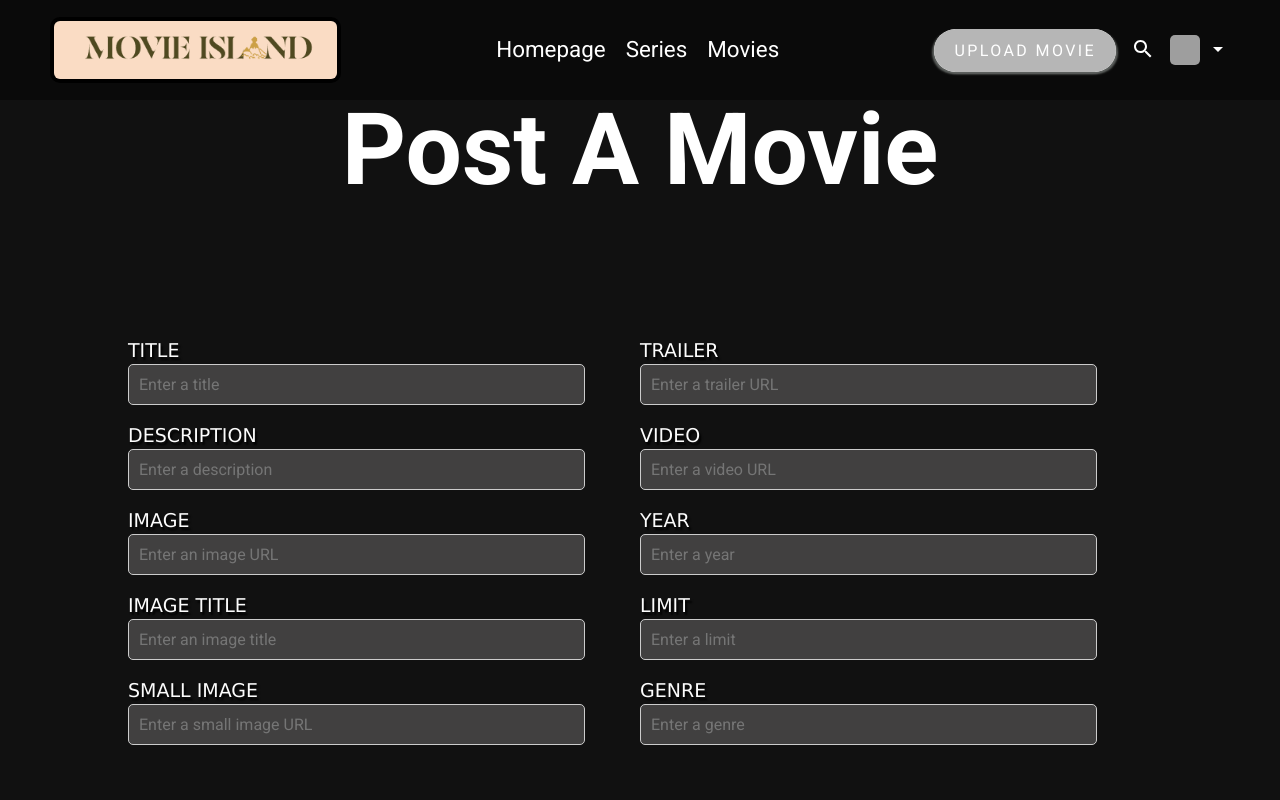
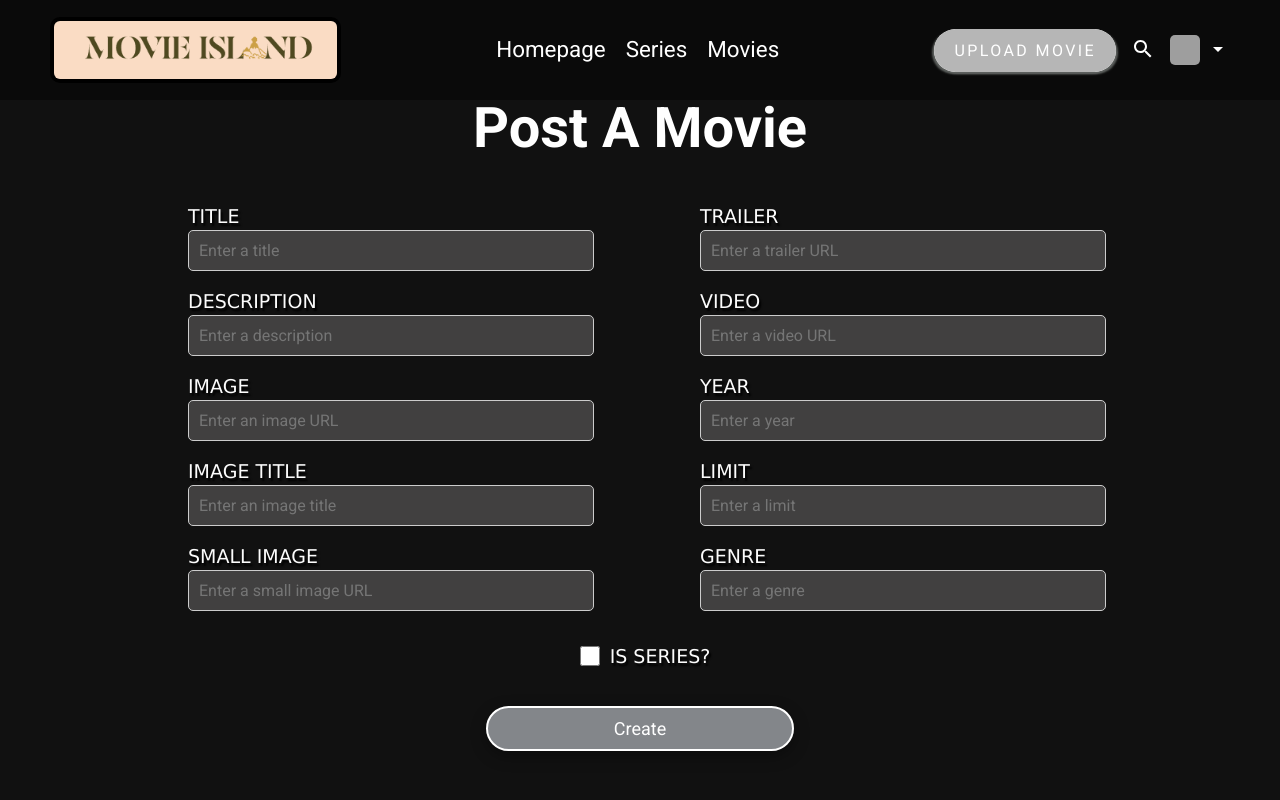
Before and after one commit to lpdancona/movie-island, a React (Create React App) app in the folder movie-react/: page /movies in a window 1280 px wide. Shown: the top 800 px of the page. Built offline with nearby package versions, Linux system fonts and the light colour scheme; grey boxes are pictures that could not be loaded; a web font is replaced by a local one.

Commit message:
Refactored the Uplod_page and Search_page looks same

```diff
--- a/movie-react/src/components/create-movie/NewMovie.jsx
+++ b/movie-react/src/components/create-movie/NewMovie.jsx
@@ -41,7 +41,7 @@ const NewMovie = () => {
   };
 
   return (
-    <div className="body">
+    <div className="body-newMovie">
       <div className="main">
         <Navbar />
         <h1 className="DText">Post A Movie</h1>
@@ -112,14 +112,17 @@ const NewMovie = () => {
               />
             </Row>
           </Container>
-          <Container className="check">
-            <label className="isSeries">Is Series?</label>
-            <input
-              className="checkbox"
+
+          <div className="check-container">
+
+            <label for='checkboxID' className="checkboxes"><input
+              id="checkboxID"
+              className="checkboxes"
               type="checkbox"
               onChange={(e) => setIsSeries(e.target.checked)}
-            />
-          </Container>
+            />Is Series?</label>
+          </div>
+
           <button type="submit" className="subBtn">
             Create
           </button>
--- a/movie-react/src/components/create-movie/newMovie.scss
+++ b/movie-react/src/components/create-movie/newMovie.scss
@@ -9,11 +9,10 @@ body {
   box-sizing: border-box;
 }
 
-.body {
+.body-newMovie {
   flex: 1;
   width: 100vw;
-  min-height: 100vh;
-  max-height: fit-content;
+  height: 100vh;
   background-color: #111;
   color: #fff;
   padding-top: 100px;
@@ -33,6 +32,7 @@ body {
   position: relative;
   overflow: hidden;
   z-index: 1;
+
   &:after {
     content: "";
     position: absolute;
@@ -44,6 +44,7 @@ body {
     border-radius: 10rem;
     z-index: -2;
   }
+
   &:before {
     content: "";
     position: absolute;
@@ -56,13 +57,16 @@ body {
     border-radius: 10rem;
     z-index: -1;
   }
+
   &:hover:not([disabled]) {
     color: #fff;
+
     &:before {
       width: 100%;
     }
   }
 }
+
 //3DText
 .DText {
   display: flex;
@@ -71,8 +75,9 @@ body {
   line-height: 1em;
   color: #ffffff;
   font-weight: bold;
-  font-size: 100px;
+  font-size: 3.5em ;
 }
+
 // form
 .mainContainer {
   width: 100%;
@@ -81,12 +86,14 @@ body {
   justify-content: center;
   text-align: center;
 }
+
 .row {
   width: 90% !important;
   display: flex;
   flex-wrap: wrap;
   justify-content: space-between;
   margin-bottom: 15px;
+  margin-left: 60px;
   flex-direction: column;
   justify-content: center;
 }
@@ -97,8 +104,9 @@ body {
   justify-content: center;
   max-width: 80%;
   margin: 0 auto;
-  margin-top: 120px;
+  margin-top: 30px;
 }
+
 input {
   width: 85%;
 }
@@ -147,10 +155,11 @@ textarea:focus {
   cursor: pointer;
   display: flex;
   justify-content: center;
-  margin: auto;
-  margin: 40px auto;
+  align-items: center;
+  margin: 0 auto !important;
   position: relative;
 }
+
 .subBtn:hover {
   transition: 1000ms;
   padding: 10px 50px;
@@ -161,28 +170,29 @@ textarea:focus {
   text-shadow: 2px 2px 10px rgb(152, 63, 63);
 }
 
-.check {
-  margin: 20px 0;
-  display: flex;
-  flex-direction: column;
-  justify-content: center;
-  position: relative;
+.check-container {
+  margin-bottom: 20px;
+
+  .checkboxes {
+    width: fit-content;
+    margin:10px 10px;
+    display: flex;
+    justify-content: center;
+    align-items: center;
+    vertical-align: middle;
+    word-wrap: break-word;
+  }
+  #checkboxID{
+
+    width: 20px;
+    height: 20px;
+  }
 }
-.isSeries {
-  margin-top: 70px;
-  text-align: center;
-}
-.checkbox {
-  position: absolute;
-  top: 100px;
-  right: 50%;
-  left: 50%;
-  width: 20px;
-  height: 20px;
-}
+
 .form-main {
   display: flex;
 }
+
 .form-new {
   display: flex;
   flex-direction: column;
@@ -228,15 +238,19 @@ button[type="submit"] {
     flex-direction: row;
   }
 }
+
 .form-new {
-  font-size: 20px; /* increase the font size for the form */
+  font-size: 20px;
+  /* increase the font size for the form */
   /* ...other CSS rules... */
 }
 
 .form-main label {
-  font-size: 30px; /* increase the font size for the labels */
+  font-size: 30px;
+  /* increase the font size for the labels */
 }
 
 .form-main input {
-  font-size: 30px; /* increase the font size for the input fields */
+  font-size: 30px;
+  /* increase the font size for the input fields */
 }
--- a/movie-react/src/components/search/Search.jsx
+++ b/movie-react/src/components/search/Search.jsx
@@ -42,7 +42,7 @@ function Search() {
       <Navbar />
       <div className="search">
         <header>
-          <h1>Find a Movie</h1>
+          <h1 className="DText">Find a Movie</h1>
 
           <form onSubmit={searchMovies}>
             <input
--- a/movie-react/src/components/search/search.scss
+++ b/movie-react/src/components/search/search.scss
@@ -39,7 +39,7 @@ span {
   background: #000;
 }
 .search {
-  padding-top: 130px;
+  padding-top: 100px;
   background-color: #111;
   color: #fff;
   min-height: 100vh;
```
